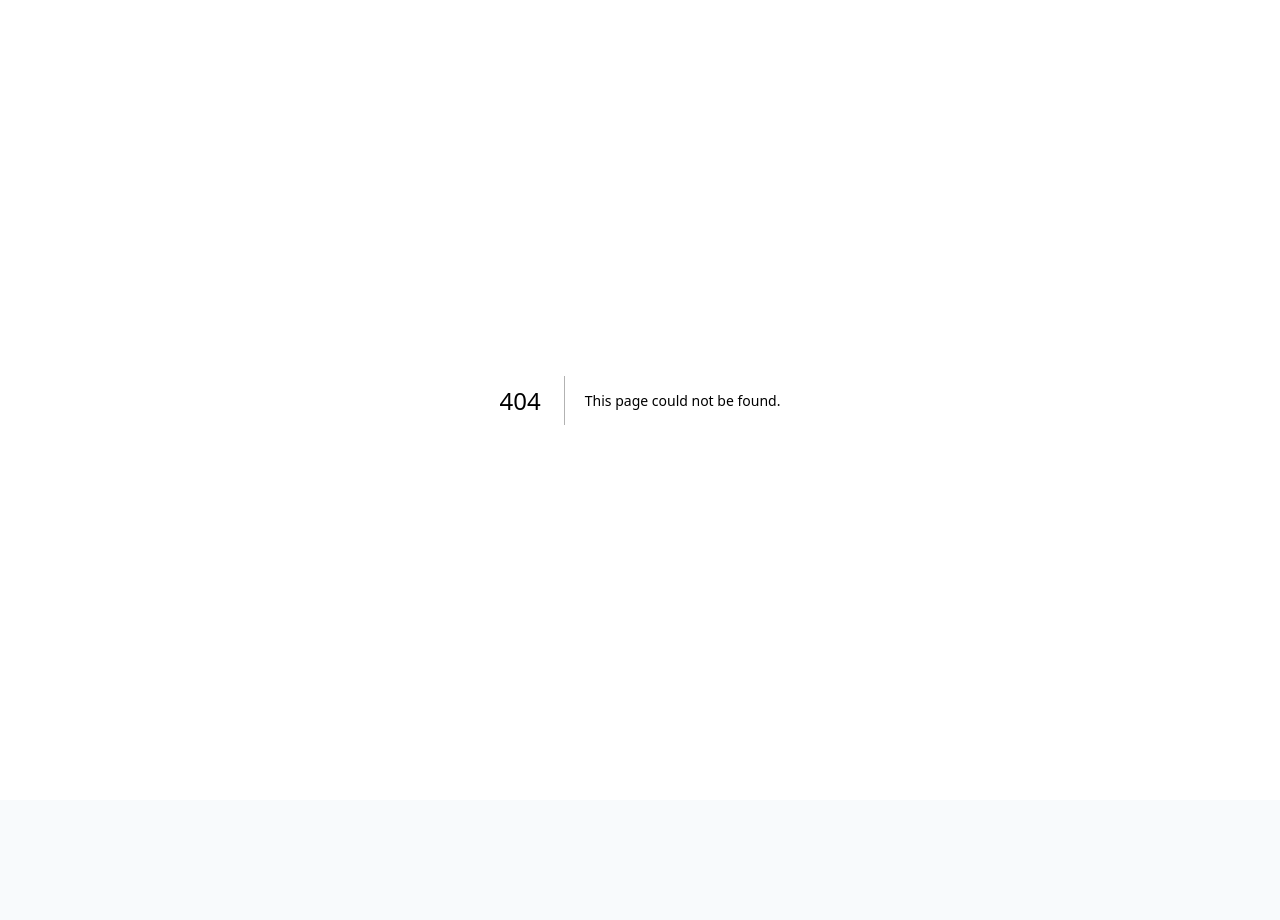
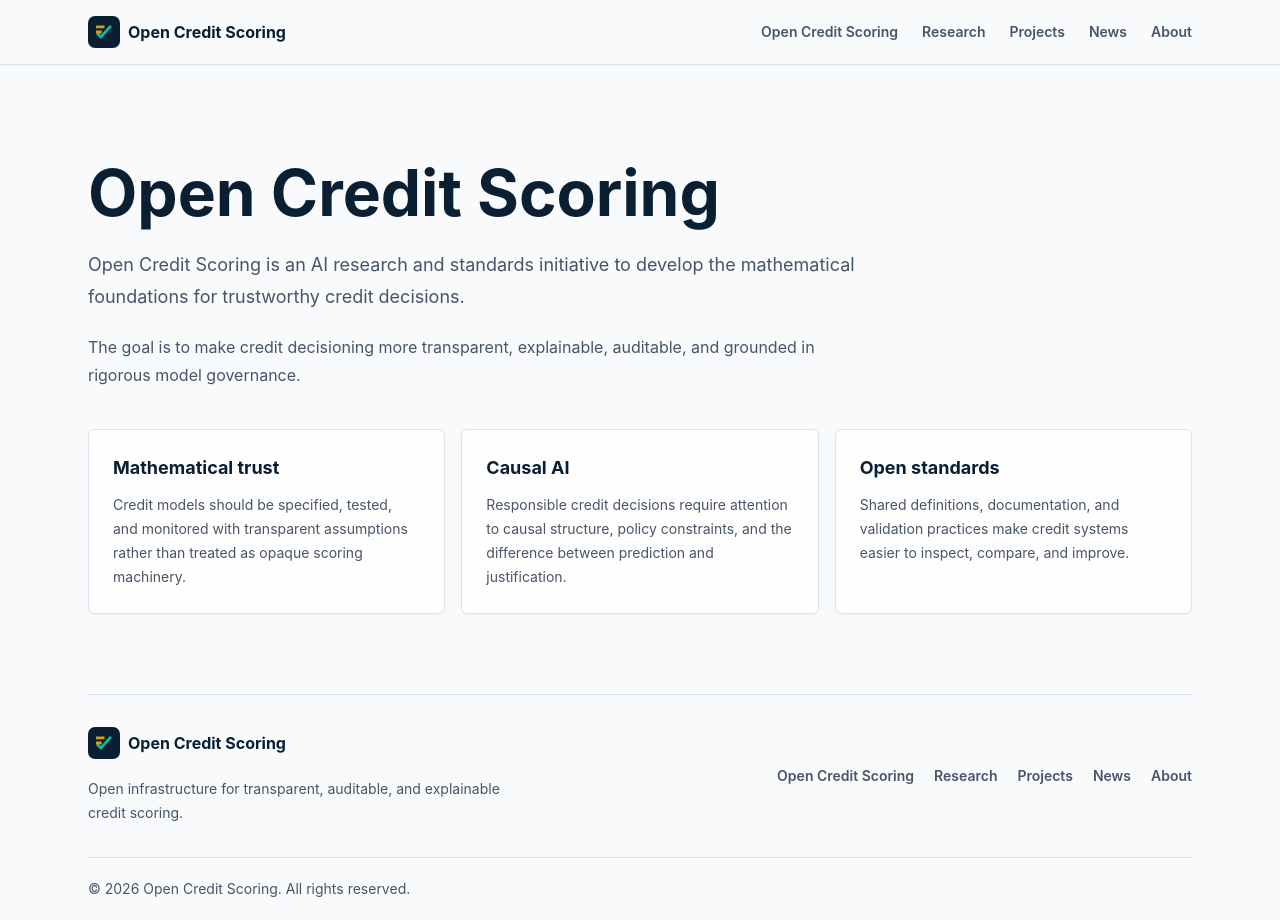
Before and after one commit to lamchr/opencreditscoring.org, a Next.js app: page /open-credit-scoring in a window 1280 px wide. Before the commit this address had no page. Before the commit the page ends 800 px from the top, so only its background shows below. Built offline with nearby package versions, Linux system fonts and the light colour scheme.

Commit message:
Rename Open Credit Scoring route

```diff
--- a/app/(default)/what-is-open-credit-scoring/page.tsx
+++ b/app/(default)/open-credit-scoring/page.tsx
@@ -1,5 +1,5 @@
 export const metadata = {
-  title: "What is Open Credit Scoring? - Open Credit Scoring",
+  title: "Open Credit Scoring - Open Credit Scoring",
   description:
     "An overview of Open Credit Scoring as a research and standards initiative for trustworthy credit decisions.",
 };
@@ -19,13 +19,13 @@ const foundations = [
   },
 ];
 
-export default function WhatIsOpenCreditScoringPage() {
+export default function OpenCreditScoringPage() {
   return (
     <section className="bg-surface pb-16 pt-36 md:pb-20 md:pt-40">
       <div className="mx-auto max-w-6xl px-4 sm:px-6">
         <div className="max-w-3xl">
           <h1 className="text-5xl font-bold leading-[1.02] text-midnight md:text-6xl">
-            What is Open Credit Scoring?
+            Open Credit Scoring
           </h1>
           <p className="mt-6 text-lg leading-8 text-body">
             Open Credit Scoring is an AI research and standards initiative to
--- a/components/ui/footer.tsx
+++ b/components/ui/footer.tsx
@@ -2,7 +2,7 @@ import Link from "next/link";
 import Logo from "./logo";
 
 const links = [
-  ["Open Credit Scoring", "/what-is-open-credit-scoring"],
+  ["Open Credit Scoring", "/open-credit-scoring"],
   ["Research", "/research"],
   ["Projects", "/projects"],
   ["News", "/news"],
--- a/components/ui/header.tsx
+++ b/components/ui/header.tsx
@@ -2,7 +2,7 @@ import Link from "next/link";
 import Logo from "./logo";
 
 const navItems = [
-  ["Open Credit Scoring", "/what-is-open-credit-scoring"],
+  ["Open Credit Scoring", "/open-credit-scoring"],
   ["Research", "/research"],
   ["Projects", "/projects"],
   ["News", "/news"],
```
